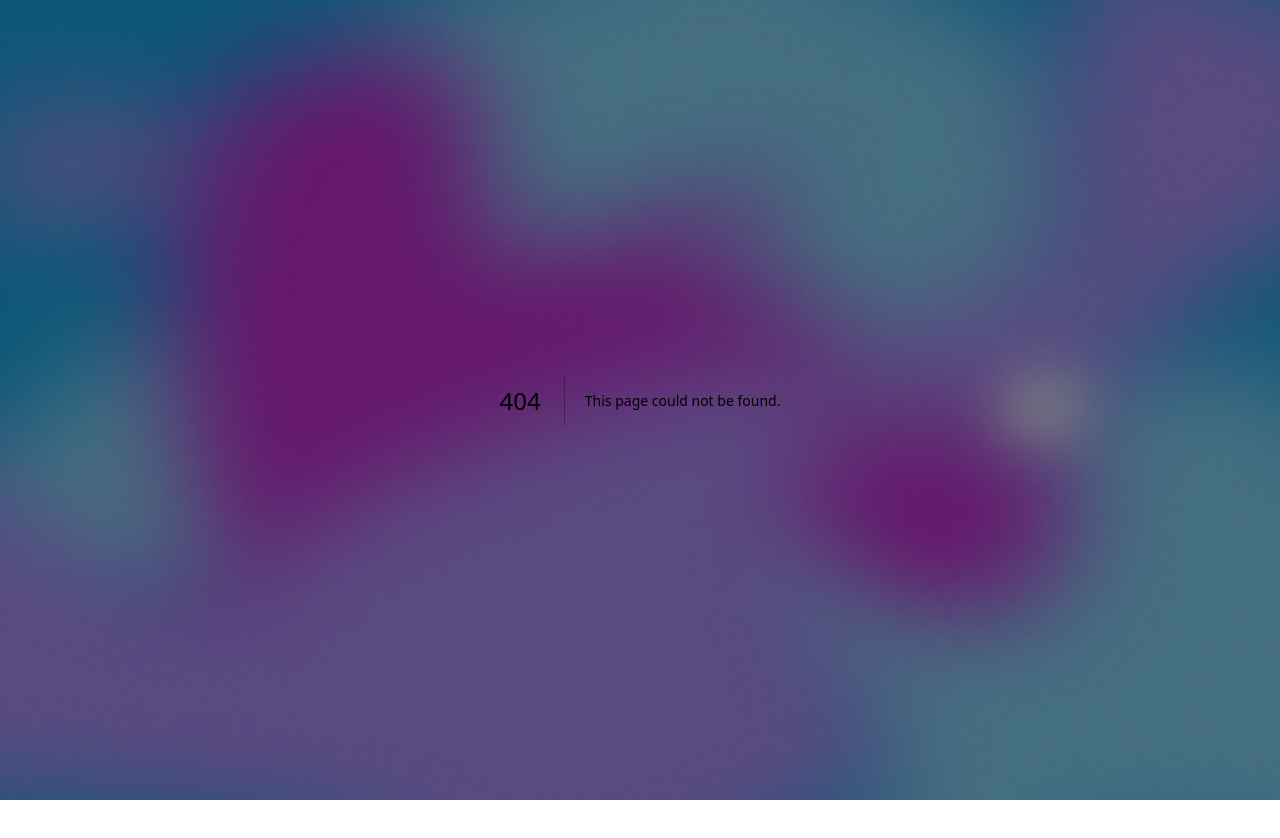
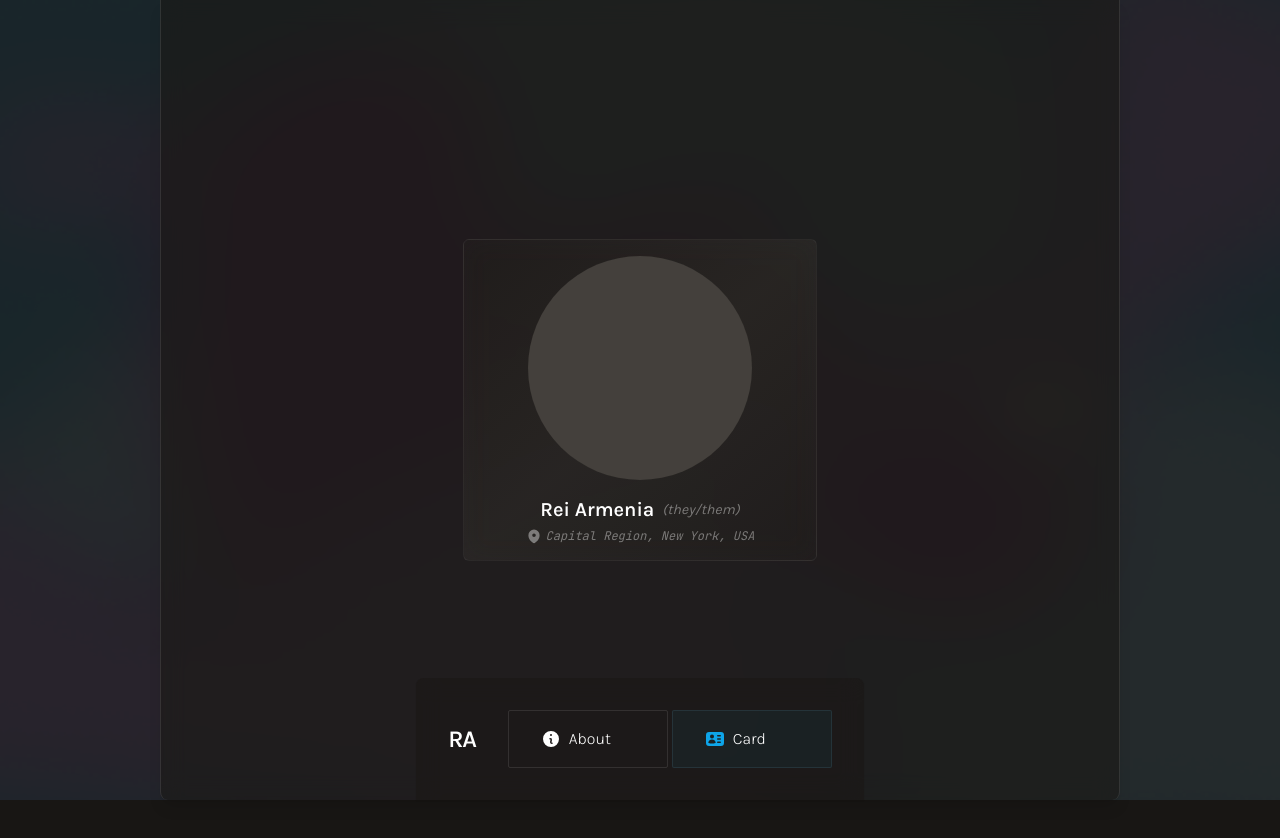
Before and after one commit to rarmenia/rarmenia-web, a Next.js app: page /card in a window 1280 px wide. Before the commit this address had no page. Shown: the top 838 px of the page. Before the commit the page ends 800 px from the top, so only its background shows below. Built offline with nearby package versions, Linux system fonts and the light colour scheme.

Commit message:
layout + bones

```diff
--- a/src/app/(main)/AppMenu.tsx
+++ b/src/app/(main)/AppMenu.tsx
@@ -5,10 +5,10 @@ import Menu from "@/components/interactive/Menu";
 import { MenuItemConfig } from "@/components/interactive/MenuItem";
 
 const LINKS: readonly MenuItemConfig[] = [
-  { destination: '/home', label: 'Home', icon: <HomeIcon className="h-5" /> },
+  // { destination: '/home', label: 'Home', icon: <HomeIcon className="h-5" /> },
   { destination: '/about', label: 'About', icon: <InformationCircleIcon className="h-5" /> },
-  { destination: '/projects', label: 'Projects', icon: <Squares2X2Icon className="h-5" /> },
-  { destination: '/blog', label: 'Blog', icon: <DocumentIcon className="h-5" /> },
+  // { destination: '/projects', label: 'Projects', icon: <Squares2X2Icon className="h-5" /> },
+  // { destination: '/blog', label: 'Blog', icon: <DocumentIcon className="h-5" /> },
   { destination: '/card', label: 'Card', icon: <IdentificationIcon className="h-5" /> },
 ] as const;
 
--- /dev/null
+++ b/src/app/(main)/card/page.tsx
@@ -0,0 +1,24 @@
+import GlassCard from "@/components/containers/GlassCard";
+import Location from "@/components/display/information/Location";
+
+const VirtualBusinessCard = (
+) => {
+  return <div className="h-[90vh] grid place-items-center">
+    <div className="w-fit">
+      <GlassCard>
+        <div className="min-w-[22rem] flex flex-col items-center p-4 gap-4">
+          <div className="h-56 aspect-square bg-stone-700 grid place-items-center overflow-hidden rounded-full"></div>
+          <div className="flex flex-col items-center gap-1">
+            <div className="flex flex-row items-center gap-2">
+              <div className="text-xl font-sans font-semibold text-white">Rei Armenia</div>
+              <div className="italic text-sm text-white/40">{'(they/them)'}</div>
+            </div>
+            <Location location={'Capital Region, New York, USA'} />
+          </div>
+        </div>
+      </GlassCard>
+    </div >
+  </div >
+}
+
+export default VirtualBusinessCard;
--- a/src/app/(main)/home/page.tsx
+++ b/src/app/(main)/home/page.tsx
@@ -1,4 +1,9 @@
+import { RedirectType } from "next/dist/client/components/redirect";
+import { redirect } from "next/navigation";
+
 const Home = () => {
+  // TODO : remove redirect when code is complete;
+  redirect('/about', RedirectType.replace);
   return (
     <div className="">
       Home
--- a/src/app/(main)/layout.tsx
+++ b/src/app/(main)/layout.tsx
@@ -8,8 +8,8 @@ const MainLayout = ({ children }: Props) => {
 
   return (
     <>
-      <div className="w-screen min-h-screen flex flex-col items-center bg-stone-900/80">
-        <div className="bg-stone-900/60 backdrop-blur-md min-h-screen w-full md:w-10/12 lg:w-9/12 md:shadow-lg border-x border-x-white/10 pb-40">
+      <div className="min-h-screen flex flex-col items-center bg-stone-900/80">
+        <div className="bg-stone-900/60 backdrop-blur-md min-h-screen w-full md:w-10/12 lg:w-9/12 md:shadow-lg border-x border-x-white/10 py-10 mb-40 rounded-b-lg">
           {children}
         </div>
       </div>
```
